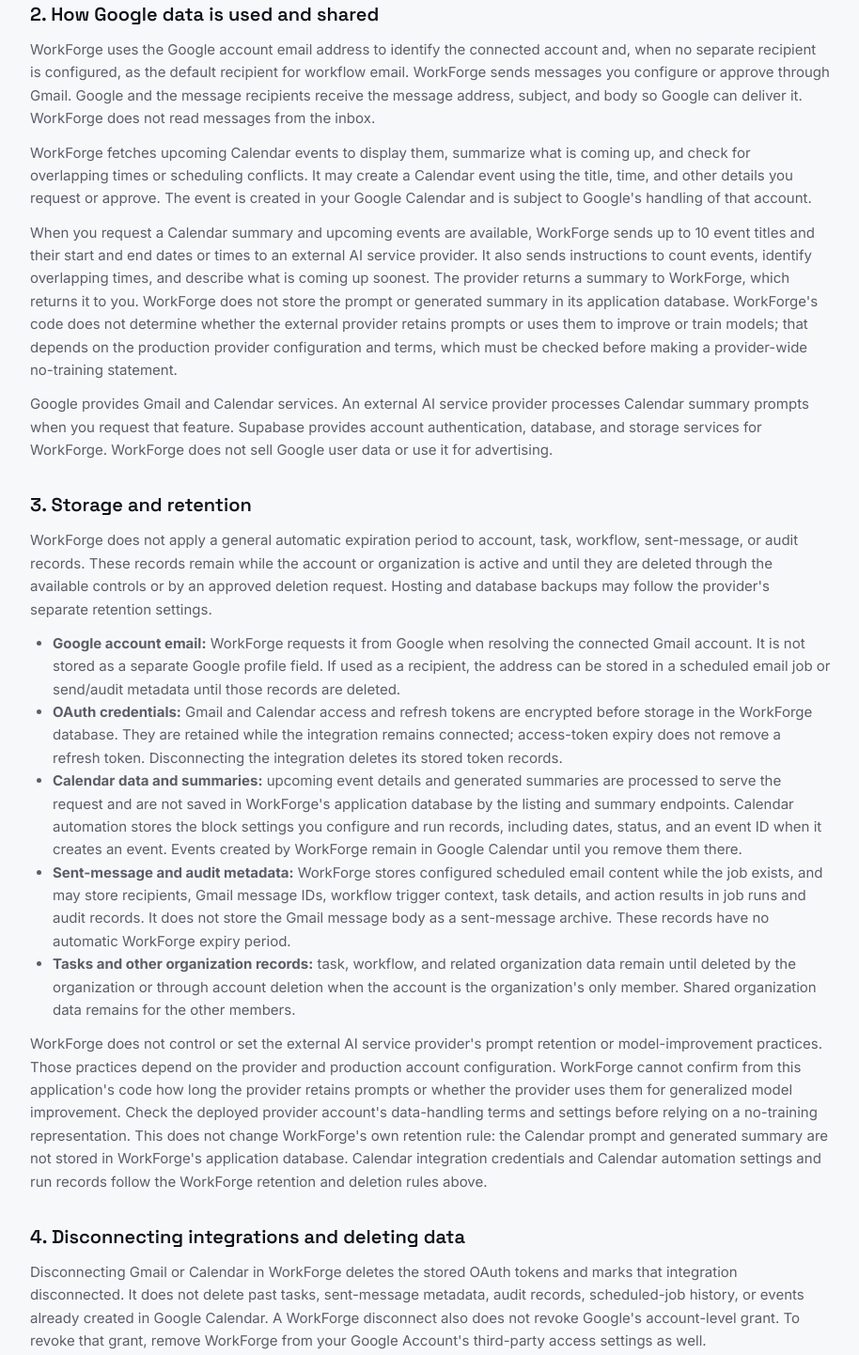
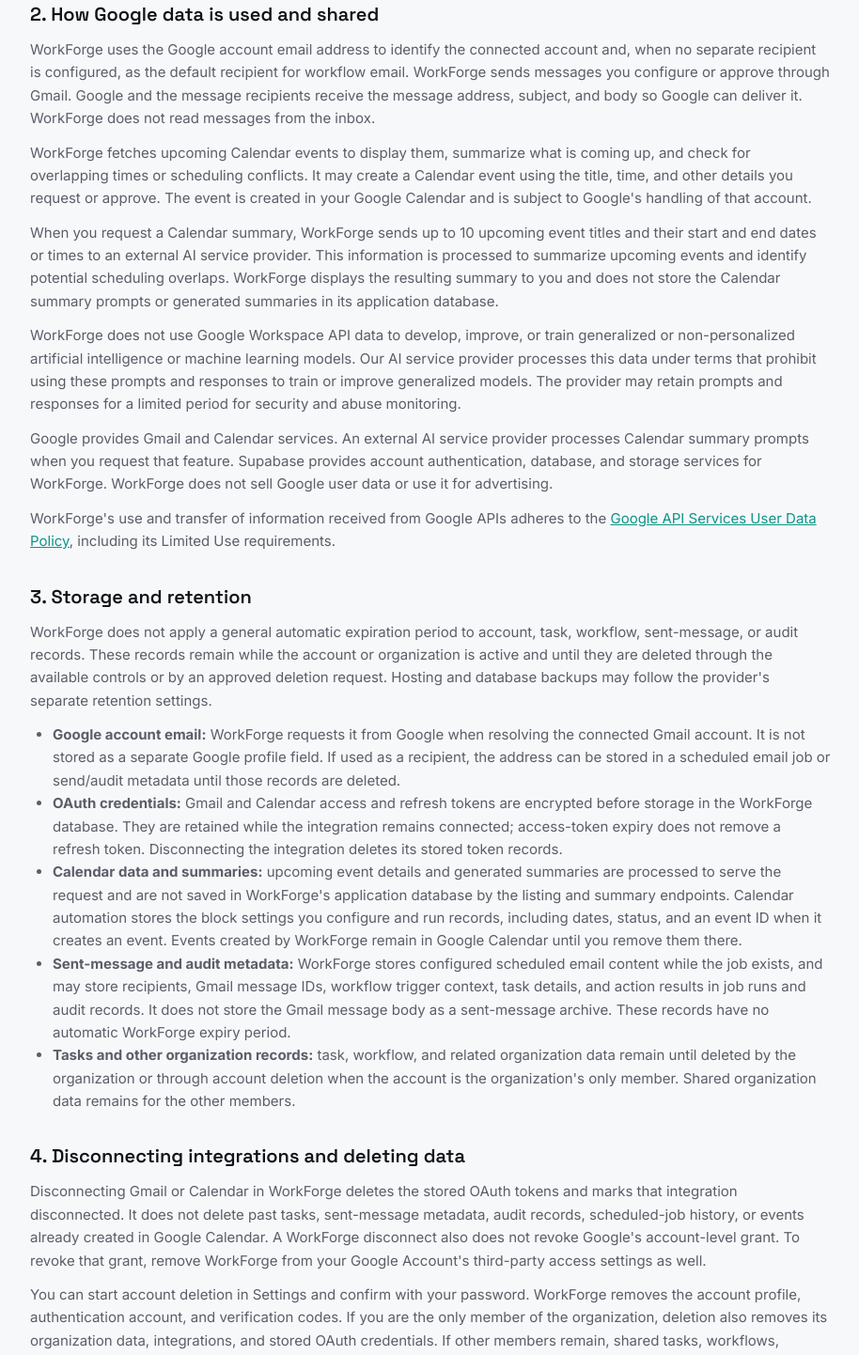
Before and after one commit to KeshavKandoi/AI-AUTOMATION, a React (Vite) app in the folder ai-coo-frontend/: page /privacy in a window 1280 px wide. Shown: the part 511-1953 px from the top of the page at 94% size, without its empty margins (182-1096 px from the left). Built offline with nearby package versions, Linux system fonts and the light colour scheme; no server answers.

Commit message:
Enhance Privacy Policy and Terms of Service for clarity on external AI service usage; update Calendar page to link to Privacy Policy and disclose AI summary processing details; improve tests for privacy policy disclosures and external data handling.

```diff
--- a/ai-coo-frontend/src/pages/calendar/Calendar.tsx
+++ b/ai-coo-frontend/src/pages/calendar/Calendar.tsx
@@ -1,4 +1,5 @@
 import { useState } from 'react'
+import { Link } from 'react-router-dom'
 import { useMutation, useQuery, useQueryClient } from '@tanstack/react-query'
 import { Calendar as CalendarIcon, Sparkles, Plus, AlertCircle, CheckCircle2, Type, RefreshCw, Link2 } from 'lucide-react'
 import { calendarService } from '@/services/calendar'
@@ -179,9 +180,13 @@
           </div>
           {!summaryRequested ? (
             <div className="flex flex-col items-center justify-center py-6">
-              <p className="text-xs text-[var(--color-text-faint)] mb-3 text-center">
-                Get an AI-generated overview of your schedule
+              <p className="text-xs text-[var(--color-text-faint)] mb-2 text-center">
+                Generate a summary using AI. Upcoming event titles and times will be sent to an
+                external AI service provider to produce your summary.
               </p>
+              <Link to="/privacy" className="text-xs text-[var(--color-signal)] underline mb-3">
+                Read the Privacy Policy
+              </Link>
               <Button variant="secondary" onClick={handleLoadSummary}>
                 <Sparkles size={14} />
                 Load AI summary
--- a/ai-coo-frontend/src/pages/legal/PrivacyPolicy.tsx
+++ b/ai-coo-frontend/src/pages/legal/PrivacyPolicy.tsx
@@ -41,21 +41,36 @@
           your Google Calendar and is subject to Google&apos;s handling of that account.
         </p>
         <p>
-          When you request a Calendar summary and upcoming events are available, WorkForge sends up
-          to 10 event titles and their start and end dates or times to an external AI service
-          provider. It also sends instructions to count events, identify overlapping times, and
-          describe what is coming up soonest. The provider returns a summary to WorkForge, which
-          returns it to you. WorkForge does not store the prompt or generated summary in its
-          application database. WorkForge&apos;s code does not determine whether the external provider
-          retains prompts or uses them to improve or train models; that depends on the production
-          provider configuration and terms, which must be checked before making a provider-wide
-          no-training statement.
+          When you request a Calendar summary, WorkForge sends up to 10 upcoming event titles and
+          their start and end dates or times to an external AI service provider. This information
+          is processed to summarize upcoming events and identify potential scheduling overlaps.
+          WorkForge displays the resulting summary to you and does not store the Calendar summary
+          prompts or generated summaries in its application database.
+        </p>
+        <p>
+          WorkForge does not use Google Workspace API data to develop, improve, or train generalized
+          or non-personalized artificial intelligence or machine learning models. Our AI service
+          provider processes this data under terms that prohibit using these prompts and responses
+          to train or improve generalized models. The provider may retain prompts and responses for
+          a limited period for security and abuse monitoring.
         </p>
         <p>
           Google provides Gmail and Calendar services. An external AI service provider processes
           Calendar summary prompts when you request that feature. Supabase provides account
           authentication, database, and storage services for WorkForge. WorkForge does not sell
           Google user data or use it for advertising.
+        </p>
+        <p>
+          WorkForge&apos;s use and transfer of information received from Google APIs adheres to the{' '}
+          <a
+            className="text-[var(--color-signal)] underline"
+            href="https://developers.google.com/terms/api-services-user-data-policy"
+            target="_blank"
+            rel="noreferrer"
+          >
+            Google API Services User Data Policy
+          </a>
+          , including its Limited Use requirements.
         </p>
       </LegalSection>
 
@@ -102,17 +117,6 @@
             for the other members.
           </li>
         </ul>
-        <p>
-          WorkForge does not control or set the external AI service provider&apos;s prompt retention
-          or model-improvement practices. Those practices depend on the provider and production
-          account configuration. WorkForge cannot confirm from this application&apos;s code how long
-          the provider retains prompts or whether the provider uses them for generalized model
-          improvement. Check the deployed provider account&apos;s data-handling terms and settings
-          before relying on a no-training representation. This does not change WorkForge&apos;s own
-          retention rule: the Calendar prompt and generated summary are not stored in WorkForge&apos;s
-          application database. Calendar integration credentials and Calendar automation settings
-          and run records follow the WorkForge retention and deletion rules above.
-        </p>
       </LegalSection>
 
       <LegalSection number="4" title="Disconnecting integrations and deleting data">
--- a/ai-coo-frontend/src/pages/legal/TermsOfService.tsx
+++ b/ai-coo-frontend/src/pages/legal/TermsOfService.tsx
@@ -37,11 +37,12 @@
           You may optionally connect Gmail and Google Calendar to WorkForge. Gmail access is used
           to send messages you configure or approve; WorkForge does not read your Gmail inbox or
           messages. Calendar access is used to list upcoming events, check scheduling conflicts,
-          create events you request or approve, and generate summaries. For a Calendar summary,
-          WorkForge sends up to 10 event titles and their start and end dates or times to an
-          external AI service provider to identify overlaps and summarize upcoming events. WorkForge
-          does not store the prompt or generated summary in its application database. The exact
-          data accessed, retention, and deletion rules are described in the{' '}
+          create events you request or approve, and generate summaries when you request them. For
+          a Calendar summary, WorkForge sends up to 10 upcoming event titles and their start and
+          end dates or times to an external AI service provider to identify potential scheduling
+          overlaps and summarize upcoming events. WorkForge does not store the prompt or generated
+          summary in its application database. The exact data accessed, retention, and deletion
+          rules are described in the{' '}
           <Link to="/privacy" className="text-[var(--color-signal)] hover:brightness-110 underline">
             Privacy Policy
           </Link>
```
Also changed, not shown: 1 other file (tests, documents, lock files or other folders).
